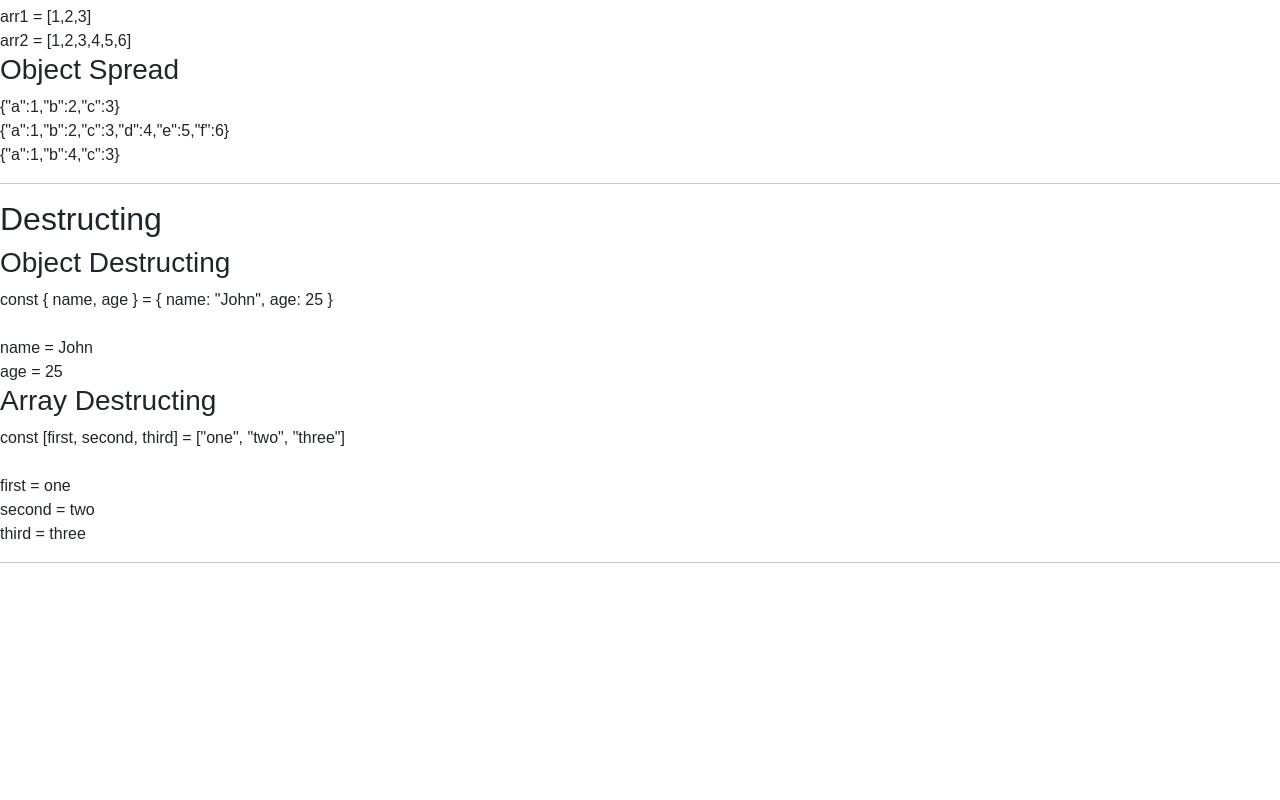
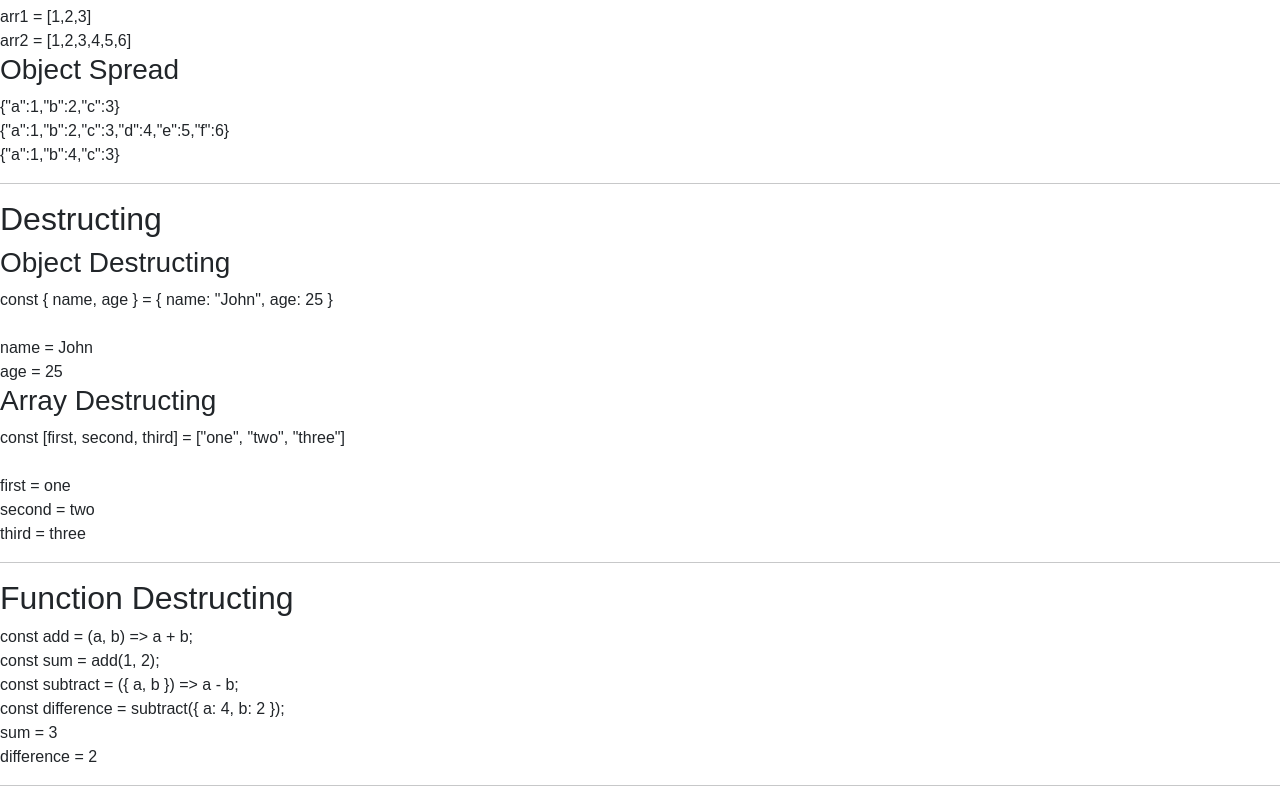
Before and after one commit to abbyelbaum/kambaz-react-web-app, a React (Vite) app: page /#/Labs/Lab3/Lab3 in a window 1280 px wide. Shown: the part 3910-4710 px from the top of the page. Before the commit the page ends 4489 px from the top, so only its background shows below. Built offline with nearby package versions, Linux system fonts and the light colour scheme.

Commit message:
Destructing Function Parameters

```diff
--- /dev/null
+++ b/src/Labs/Lab3/FunctionDestructing.tsx
@@ -0,0 +1,17 @@
+export default function FunctionDestructing() {
+    const add = (a: number, b: number) => a + b;
+    const sum = add(1,2);
+    const subtract = ({a, b}: {a: number; b: number }) => a - b;
+    const difference = subtract({a: 4, b: 2});
+    return (
+        <div id="wd-function-destructing">
+            <h2>Function Destructing</h2>
+            const add = (a, b) =&gt; a + b;<br/>
+            const sum = add(1, 2);<br />
+            const subtract = (&#123; a, b &#125;) =&gt; a - b;<br />
+            const difference = subtract(&#123; a: 4, b: 2 &#125;);<br/>
+            sum = {sum}<br />
+            difference = {difference} <hr />
+        </div>
+    );
+}
--- a/src/Labs/Lab3/index.tsx
+++ b/src/Labs/Lab3/index.tsx
@@ -23,6 +23,7 @@
 import TodoList from "./todos/TodoList";
 import Spreading from "./Spreading";
 import Destructing from "./Destructing";
+import FunctionDestructing from "./FunctionDestructing";
 
 export default function Lab3() {
     return (
@@ -53,6 +54,7 @@
             <TodoList/>
             <Spreading/>
             <Destructing/>
+            <FunctionDestructing/>
         </div>
     );
 }
```
